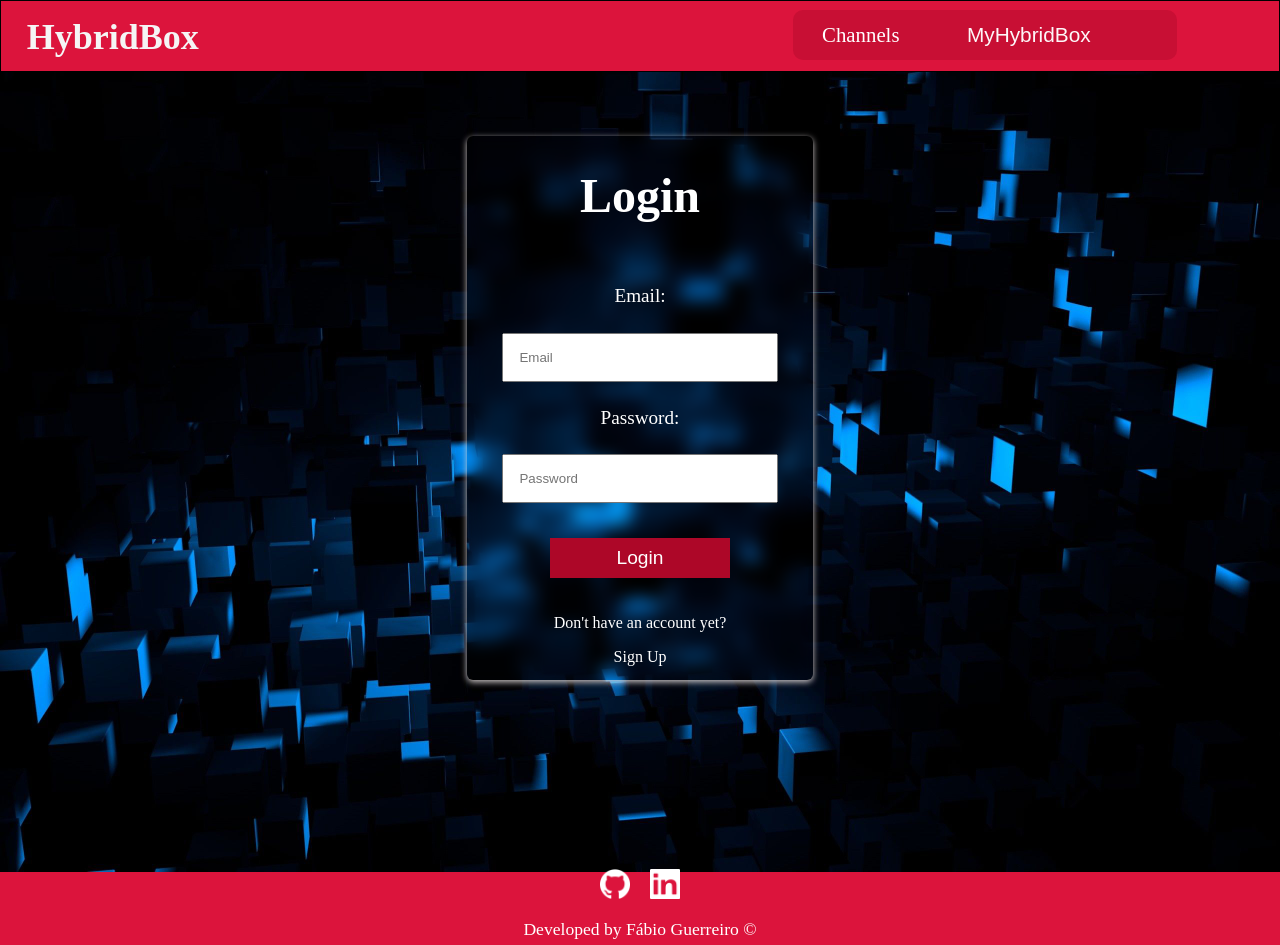
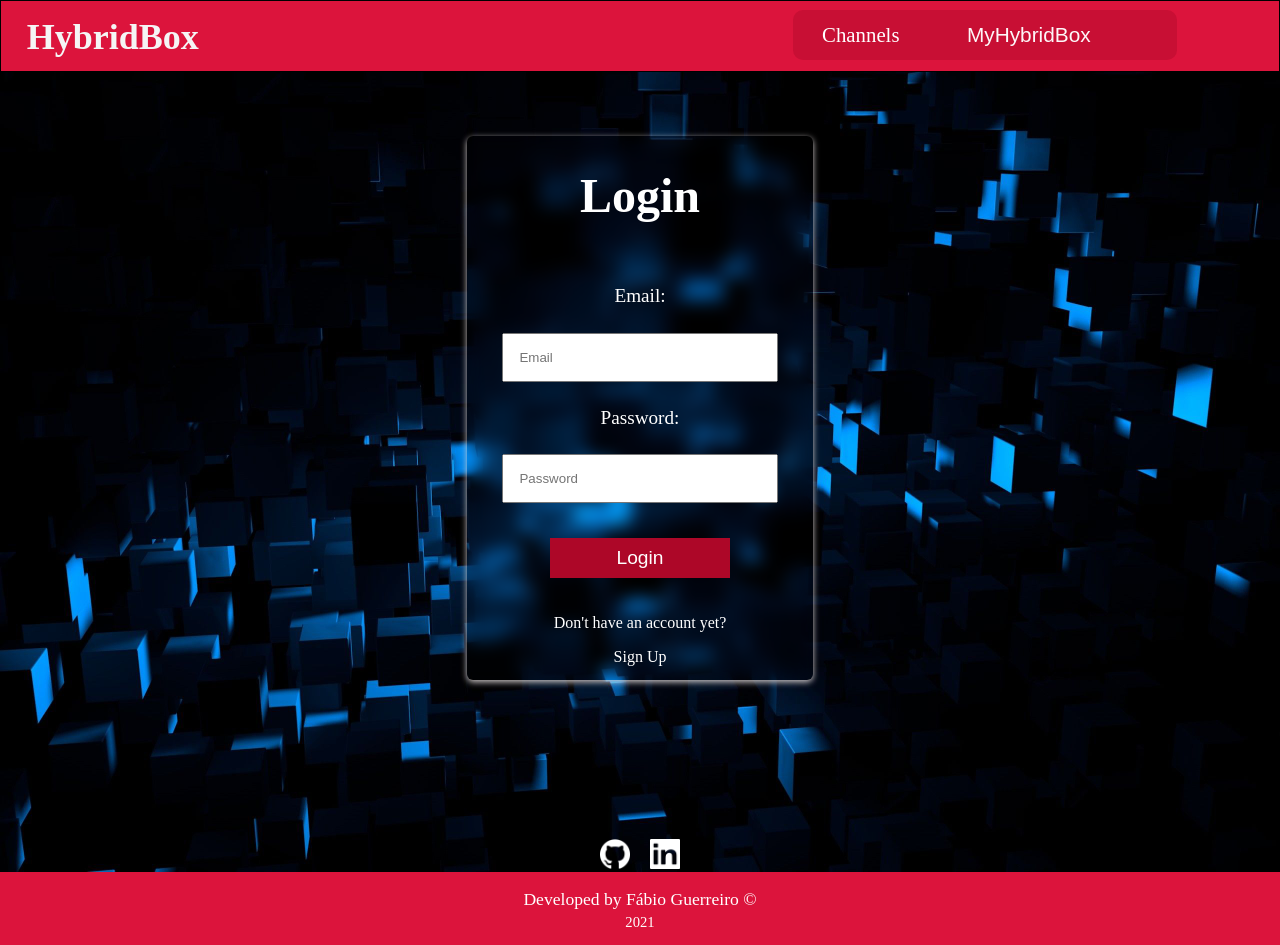
Before and after one commit to Fabio-FG/HybridBox-client, a React (Create React App) app: page /login in a window 1280 px wide. Shown: the top 945 px of the page. Built offline with nearby package versions, Linux system fonts and the light colour scheme; no server answers; a web font is replaced by a local one.

Commit message:
change footer size

```diff
--- a/src/components/Footer/Footer.css
+++ b/src/components/Footer/Footer.css
@@ -1,5 +1,5 @@
 .footer {
-  height: 200px;
+  height: 140px;
   background-color:crimson;
   color: white;
   width: 100%;
```
